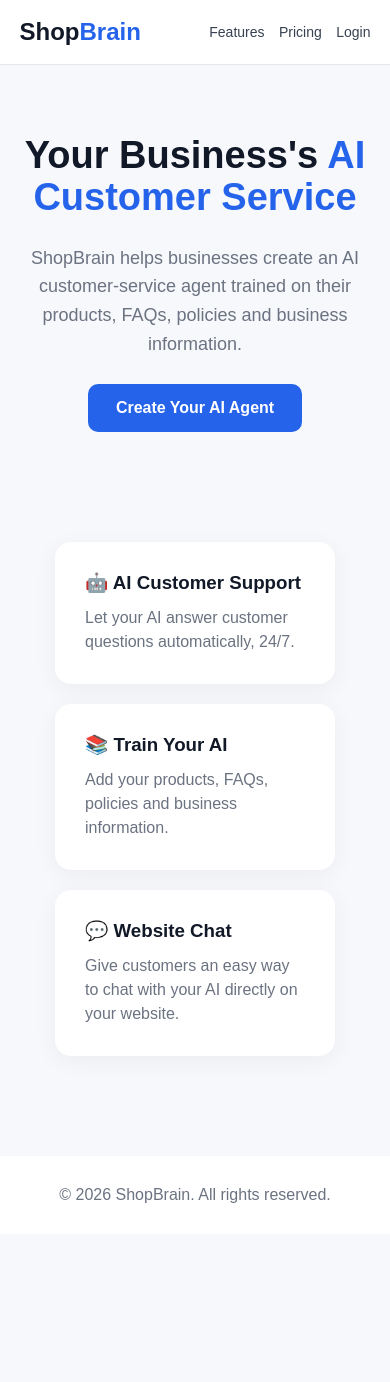
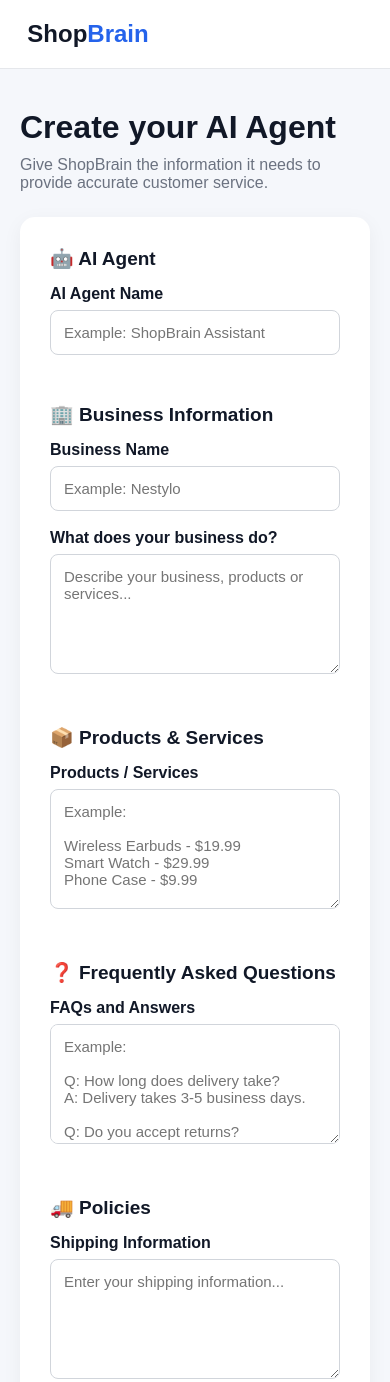
Before and after one commit to Shopbrain-dot/Shopbrain, a plain HTML site: page index.html in a window 390 px wide. Shown: the top 1382 px of the page. Before the commit the page ends 1234 px from the top, so only its background shows below. Drawn offline with Linux system fonts and the light colour scheme.

Commit message:
Update index.html

```diff
--- a/index.html
+++ b/index.html
@@ -4,7 +4,7 @@
   <meta charset="UTF-8">
   <meta name="viewport" content="width=device-width, initial-scale=1.0">
 
-  <title>ShopBrain - AI Customer Service</title>
+  <title>Create AI Agent - ShopBrain</title>
 
   <style>
     * {
@@ -15,203 +15,338 @@
 
     body {
       font-family: Arial, sans-serif;
-      background: #f7f8fc;
+      background: #f5f7fb;
       color: #111827;
     }
 
     header {
-      display: flex;
-      justify-content: space-between;
-      align-items: center;
+      background: white;
       padding: 20px 7%;
-      background: white;
       border-bottom: 1px solid #e5e7eb;
     }
 
     .logo {
       font-size: 24px;
-      font-weight: 800;
+      font-weight: bold;
     }
 
     .logo span {
       color: #2563eb;
     }
 
-    nav a {
-      margin-left: 25px;
-      text-decoration: none;
-      color: #374151;
+    .container {
+      max-width: 850px;
+      margin: 40px auto;
+      padding: 0 20px;
     }
 
-    .hero {
-      text-align: center;
-      padding: 100px 20px;
+    .intro {
+      margin-bottom: 25px;
     }
 
-    .hero h1 {
-      font-size: 52px;
-      max-width: 800px;
-      margin: auto;
-      line-height: 1.1;
+    .intro h1 {
+      font-size: 32px;
+      margin-bottom: 10px;
     }
 
-    .hero h1 span {
-      color: #2563eb;
+    .intro p {
+      color: #6b7280;
     }
 
-    .hero p {
-      max-width: 600px;
-      margin: 25px auto;
-      font-size: 18px;
-      color: #6b7280;
-      line-height: 1.6;
+    .form-card {
+      background: white;
+      padding: 30px;
+      border-radius: 15px;
+      box-shadow: 0 5px 20px rgba(0,0,0,0.05);
+    }
+
+    .section {
+      margin-bottom: 30px;
+    }
+
+    .section h2 {
+      font-size: 19px;
+      margin-bottom: 15px;
+    }
+
+    label {
+      display: block;
+      font-weight: bold;
+      margin-bottom: 7px;
+    }
+
+    input,
+    textarea {
+      width: 100%;
+      padding: 13px;
+      border: 1px solid #d1d5db;
+      border-radius: 8px;
+      margin-bottom: 18px;
+      font-size: 15px;
+      font-family: inherit;
+    }
+
+    textarea {
+      min-height: 120px;
+      resize: vertical;
+    }
+
+    input:focus,
+    textarea:focus {
+      outline: none;
+      border-color: #2563eb;
     }
 
     .button {
-      display: inline-block;
+      width: 100%;
+      padding: 15px;
       background: #2563eb;
       color: white;
-      padding: 15px 28px;
-      border-radius: 10px;
-      text-decoration: none;
+      border: none;
+      border-radius: 9px;
+      font-size: 16px;
       font-weight: bold;
+      cursor: pointer;
     }
 
-    .features {
-      display: flex;
-      justify-content: center;
-      gap: 20px;
-      padding: 40px 7% 100px;
-      flex-wrap: wrap;
+    .button:hover {
+      background: #1d4ed8;
     }
 
-    .card {
-      background: white;
-      padding: 30px;
-      border-radius: 16px;
-      width: 280px;
-      box-shadow: 0 5px 25px rgba(0,0,0,0.05);
+    .success {
+      display: none;
+      margin-top: 20px;
+      padding: 15px;
+      background: #dcfce7;
+      color: #166534;
+      border-radius: 8px;
     }
 
-    .card h3 {
-      margin-bottom: 12px;
-    }
-
-    .card p {
-      color: #6b7280;
-      line-height: 1.5;
-    }
-
-    footer {
+    .continue {
+      display: none;
+      margin-top: 15px;
+      width: 100%;
+      padding: 15px;
+      background: #111827;
+      color: white;
+      border-radius: 9px;
+      text-decoration: none;
       text-align: center;
-      padding: 30px;
-      background: white;
-      color: #6b7280;
-    }
-
-    @media (max-width: 600px) {
-      header {
-        padding: 18px 5%;
-      }
-
-      nav a {
-        margin-left: 10px;
-        font-size: 14px;
-      }
-
-      .hero {
-        padding: 70px 20px;
-      }
-
-      .hero h1 {
-        font-size: 38px;
-      }
+      font-weight: bold;
     }
   </style>
 </head>
 
 <body>
 
-  <header>
+<header>
+  <div class="logo">
+    Shop<span>Brain</span>
+  </div>
+</header>
 
-    <div class="logo">
-      Shop<span>Brain</span>
-    </div>
+<div class="container">
 
-    <nav>
-      <a href="#features">Features</a>
-      <a href="#pricing">Pricing</a>
-      <a href="dashboard.html">Login</a>
-    </nav>
+  <div class="intro">
+    <h1>Create your AI Agent</h1>
 
-  </header>
+    <p>
+      Give ShopBrain the information it needs to provide
+      accurate customer service.
+    </p>
+  </div>
+
+  <div class="form-card">
+
+    <form id="agentForm">
+
+      <div class="section">
+
+        <h2>🤖 AI Agent</h2>
+
+        <label>AI Agent Name</label>
+
+        <input
+          type="text"
+          id="agentName"
+          placeholder="Example: ShopBrain Assistant"
+          required
+        >
+
+      </div>
 
 
-  <section class="hero">
+      <div class="section">
 
-    <h1>
-      Your Business's
-      <span>AI Customer Service</span>
-    </h1>
+        <h2>🏢 Business Information</h2>
 
-    <p>
-      ShopBrain helps businesses create an AI customer-service
-      agent trained on their products, FAQs, policies and
-      business information.
-    </p>
+        <label>Business Name</label>
 
-    <a href="agent.html" class="button">
-      Create Your AI Agent
-    </a>
+        <input
+          type="text"
+          id="businessName"
+          placeholder="Example: Nestylo"
+          required
+        >
 
-  </section>
+        <label>What does your business do?</label>
+
+        <textarea
+          id="businessDescription"
+          placeholder="Describe your business, products or services..."
+          required
+        ></textarea>
+
+      </div>
 
 
-  <section class="features" id="features">
+      <div class="section">
 
-    <div class="card">
+        <h2>📦 Products & Services</h2>
 
-      <h3>🤖 AI Customer Support</h3>
+        <label>Products / Services</label>
 
-      <p>
-        Let your AI answer customer questions automatically,
-        24/7.
-      </p>
+        <textarea
+          id="products"
+          placeholder="Example:
 
-    </div>
+Wireless Earbuds - $19.99
+Smart Watch - $29.99
+Phone Case - $9.99"
+        ></textarea>
+
+      </div>
 
 
-    <div class="card">
+      <div class="section">
 
-      <h3>📚 Train Your AI</h3>
+        <h2>❓ Frequently Asked Questions</h2>
 
-      <p>
-        Add your products, FAQs, policies and business
-        information.
-      </p>
+        <label>FAQs and Answers</label>
 
-    </div>
+        <textarea
+          id="faqs"
+          placeholder="Example:
+
+Q: How long does delivery take?
+A: Delivery takes 3-5 business days.
+
+Q: Do you accept returns?
+A: Yes, within 14 days."
+        ></textarea>
+
+      </div>
 
 
-    <div class="card">
+      <div class="section">
 
-      <h3>💬 Website Chat</h3>
+        <h2>🚚 Policies</h2>
 
-      <p>
-        Give customers an easy way to chat with your AI
-        directly on your website.
-      </p>
+        <label>Shipping Information</label>
 
-    </div>
+        <textarea
+          id="shipping"
+          placeholder="Enter your shipping information..."
+        ></textarea>
 
-  </section>
+        <label>Refund / Return Policy</label>
+
+        <textarea
+          id="refund"
+          placeholder="Enter your refund and return policy..."
+        ></textarea>
+
+      </div>
 
 
-  <footer>
+      <div class="section">
 
-    © 2026 ShopBrain. All rights reserved.
+        <h2>🧠 AI Instructions</h2>
 
-  </footer>
+        <label>How should your AI behave?</label>
+
+        <textarea
+          id="instructions"
+          placeholder="Example:
+
+Be friendly and professional.
+Keep answers short.
+Never invent prices.
+If you don't know something, tell the customer to contact support."
+        ></textarea>
+
+      </div>
+
+
+      <button class="button" type="submit">
+        Create AI Agent
+      </button>
+
+      <div class="success" id="success">
+        ✅ Your ShopBrain AI agent has been created!
+      </div>
+
+      <a href="chat.html" class="continue" id="continueButton">
+        💬 Test Your AI →
+      </a>
+
+    </form>
+
+  </div>
+
+</div>
+
+
+<script>
+
+  const form = document.getElementById("agentForm");
+
+  form.addEventListener("submit", function(event) {
+
+    event.preventDefault();
+
+    const agent = {
+
+      agentName:
+        document.getElementById("agentName").value,
+
+      businessName:
+        document.getElementById("businessName").value,
+
+      businessDescription:
+        document.getElementById("businessDescription").value,
+
+      products:
+        document.getElementById("products").value,
+
+      faqs:
+        document.getElementById("faqs").value,
+
+      shipping:
+        document.getElementById("shipping").value,
+
+      refund:
+        document.getElementById("refund").value,
+
+      instructions:
+        document.getElementById("instructions").value
+
+    };
+
+
+    localStorage.setItem(
+      "shopbrainAgent",
+      JSON.stringify(agent)
+    );
+
+
+    document.getElementById("success").style.display = "block";
+
+    document.getElementById("continueButton").style.display = "block";
+
+  });
+
+</script>
 
 </body>
 </html>
```
